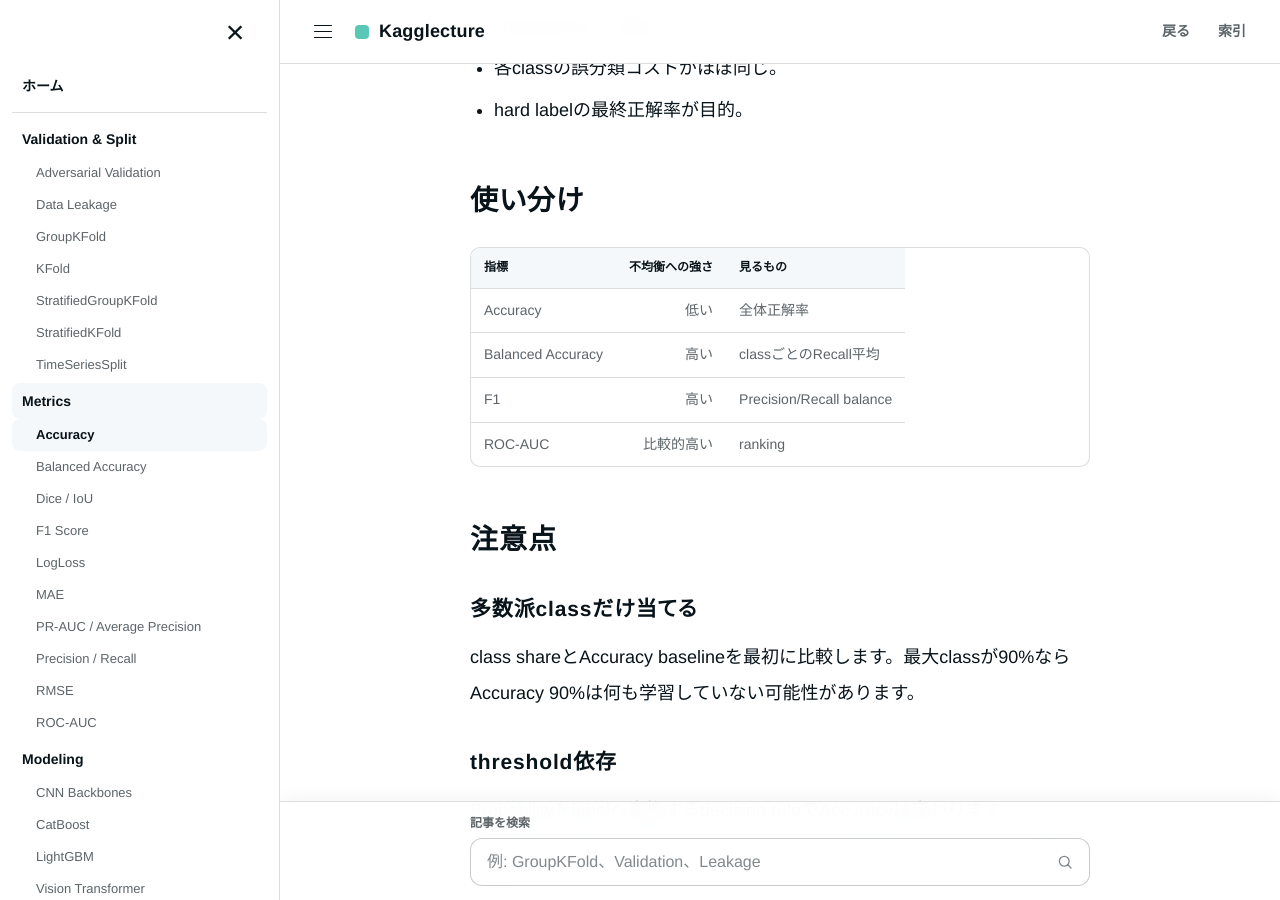
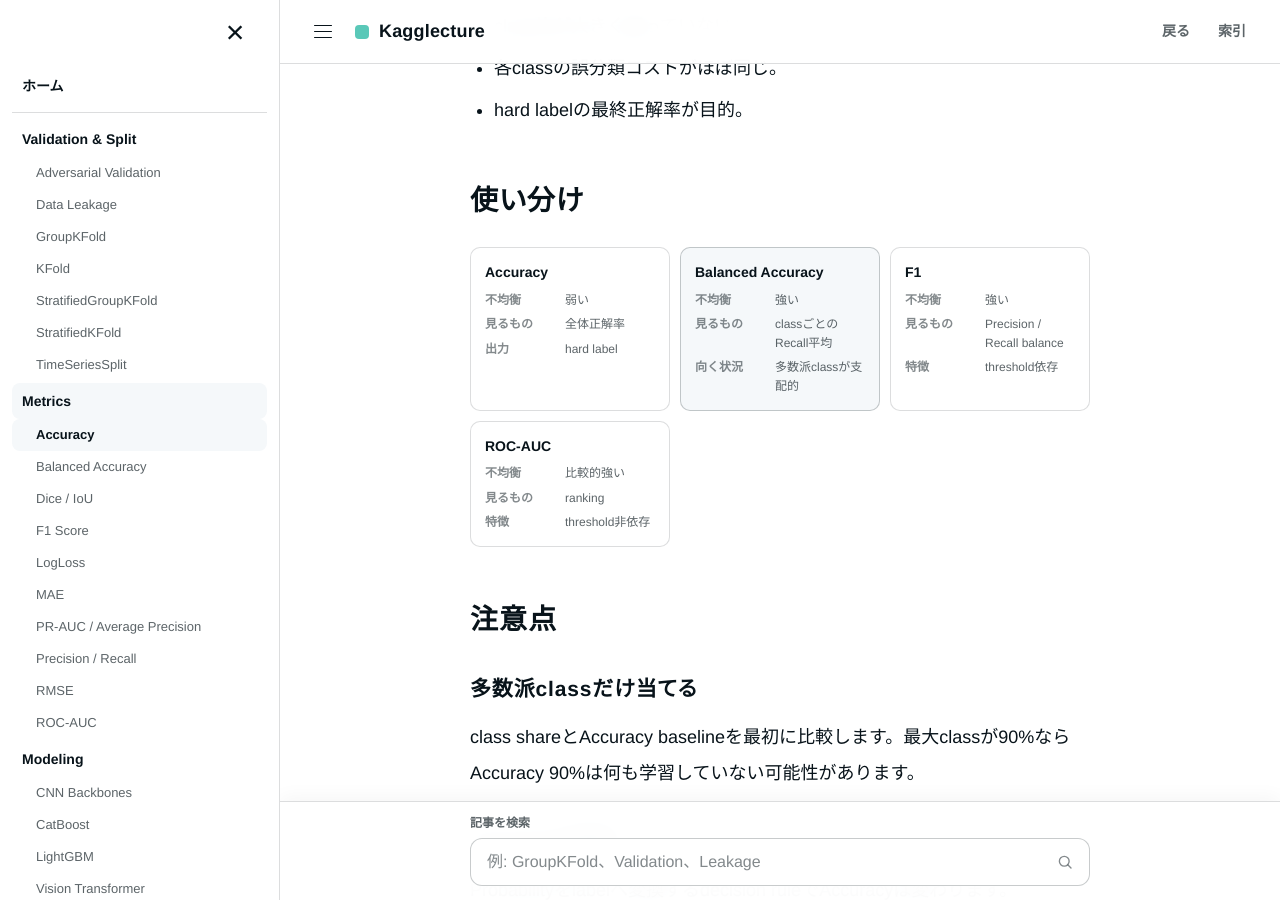
Before and after one commit to morikazu1119/Kagglecture, a Jekyll site: the page built from wiki/metrics/accuracy.md, in a window 1280 px wide and 900 px high, scrolled down 797 px. Built offline with Jekyll 4.4.1, drawn with Linux system fonts in a browser that asks for light colours.

Commit message:
refactor: render Accuracy metric comparison as HTML cards

```diff
--- a/wiki/metrics/accuracy.md
+++ b/wiki/metrics/accuracy.md
@@ -45,12 +45,12 @@ multiclassでも「正解labelと一致したsample数 / 全sample数」と考
 
 ## 使い分け {#comparison}
 
-| 指標 | 不均衡への強さ | 見るもの |
-|---|---:|---|
-| Accuracy | 低い | 全体正解率 |
-| Balanced Accuracy | 高い | classごとのRecall平均 |
-| F1 | 高い | Precision/Recall balance |
-| ROC-AUC | 比較的高い | ranking |
+<div class="comparison-board" aria-label="Accuracyと他の分類指標の比較">
+  <section class="comparison-card"><h4>Accuracy</h4><dl><dt>不均衡</dt><dd>弱い</dd><dt>見るもの</dt><dd>全体正解率</dd><dt>出力</dt><dd>hard label</dd></dl></section>
+  <section class="comparison-card is-primary"><h4>Balanced Accuracy</h4><dl><dt>不均衡</dt><dd>強い</dd><dt>見るもの</dt><dd>classごとのRecall平均</dd><dt>向く状況</dt><dd>多数派classが支配的</dd></dl></section>
+  <section class="comparison-card"><h4>F1</h4><dl><dt>不均衡</dt><dd>強い</dd><dt>見るもの</dt><dd>Precision / Recall balance</dd><dt>特徴</dt><dd>threshold依存</dd></dl></section>
+  <section class="comparison-card"><h4>ROC-AUC</h4><dl><dt>不均衡</dt><dd>比較的強い</dd><dt>見るもの</dt><dd>ranking</dd><dt>特徴</dt><dd>threshold非依存</dd></dl></section>
+</div>
 
 ## 注意点 {#pitfalls}
 
```
